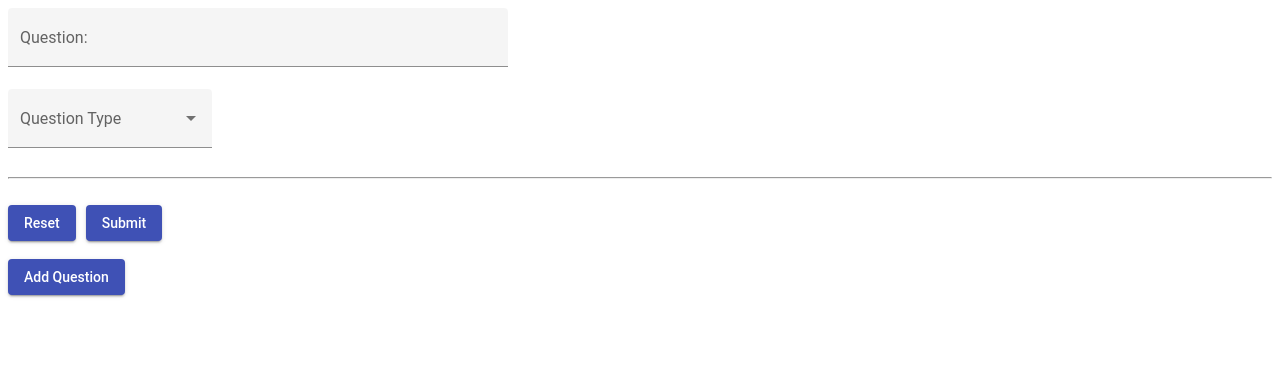
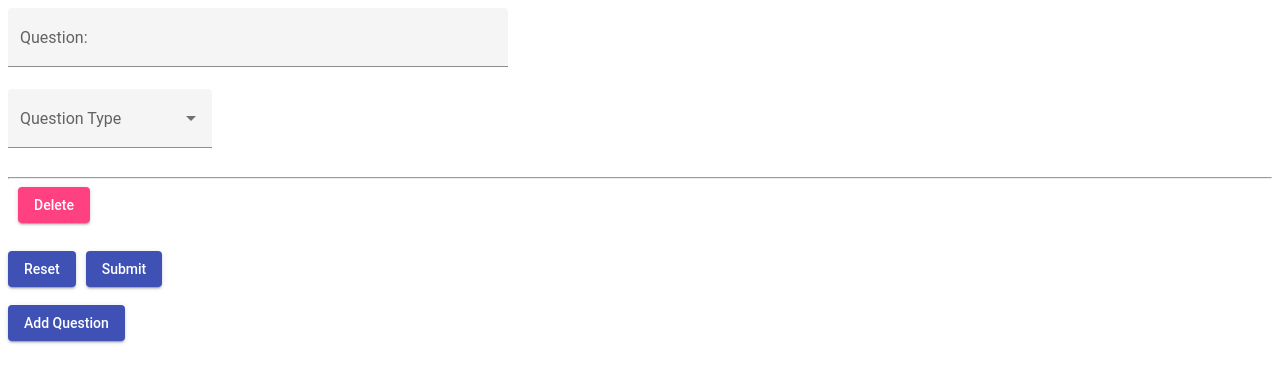
Before and after one commit to shekharodedara/questionnaireForm, an Angular app: page /form in a window 1280 px wide. Shown: the top 382 px of the page. Built offline with nearby package versions, Linux system fonts and the light colour scheme.

Commit message:
delete questionnaire form

```diff
--- a/src/app/form/form.component.html
+++ b/src/app/form/form.component.html
@@ -1,4 +1,4 @@
-<form [formGroup]="form"  (ngSubmit)="submit(form.value)">
+<form [formGroup]="form" (ngSubmit)="submit(form.value)">
   <!-- novalidate -->
 
   <div formArrayName="questions" *ngFor="let ques of getQuestions(form); let i = index">
@@ -39,12 +39,14 @@
       </div>
     </div>
     <hr>
+    <button mat-raised-button color="accent" style="margin-left: 10px;margin-bottom: 10px;" (click)="deleteQuestion(i)">Delete</button>
   </div>
   <br>
   <button type="reset" mat-raised-button color="primary" style="margin-right: 10px;">Reset</button>
   <button type="submit" mat-raised-button color="primary">Submit</button>
 
 
+
 </form>
 
 <br>
--- a/src/app/form/form.component.ts
+++ b/src/app/form/form.component.ts
@@ -11,6 +11,7 @@ export class FormComponent implements OnInit {
   form: FormGroup;
   id: number = 0;
   flag: boolean = false;
+  lstorage: any;
 
   constructor(public fb: FormBuilder) {
     this.form = fb.group({
@@ -18,7 +19,20 @@ export class FormComponent implements OnInit {
     });
   }
 
-  ngOnInit(): void { }
+  ngOnInit(): void {
+    // this.lstorage = JSON.parse(localStorage.getItem('questionaire')!)
+    // for (let i = 0; i<=this.lstorage[0].questions;i++) {
+    //     const control = <FormArray>this.form.get('questions');
+    //     control.push(this.questions());
+    //     if (this.lstorage[0].questions[i].questionType === 'Radio Button') {
+    //       const control = <FormArray>this.form.get(['questions', i, 'options']);
+    //       control.push(this.options());
+    //   }
+    // }
+    // setTimeout(() => {
+    //   this.form.setValue(this.lstorage[0])
+    // }, 0);
+  }
 
   submit(f: any) {
     localStorage.setItem('questionaire', JSON.stringify(f));
@@ -55,7 +69,12 @@ export class FormComponent implements OnInit {
   }
 
   addQuestion() {
-    const control = <FormArray>this.form.get('questions'); // this.question.push(this.fb.control('', Validators.required));
+    const control = <FormArray>this.form.get('questions');
     control.push(this.questions());
   }
+
+  deleteQuestion(i:any){
+    const control = <FormArray>this.form.get(['questions'])
+    control.removeAt(i);
+  }
 }
```
Lines whose indentation alone changed are shown as unchanged.
